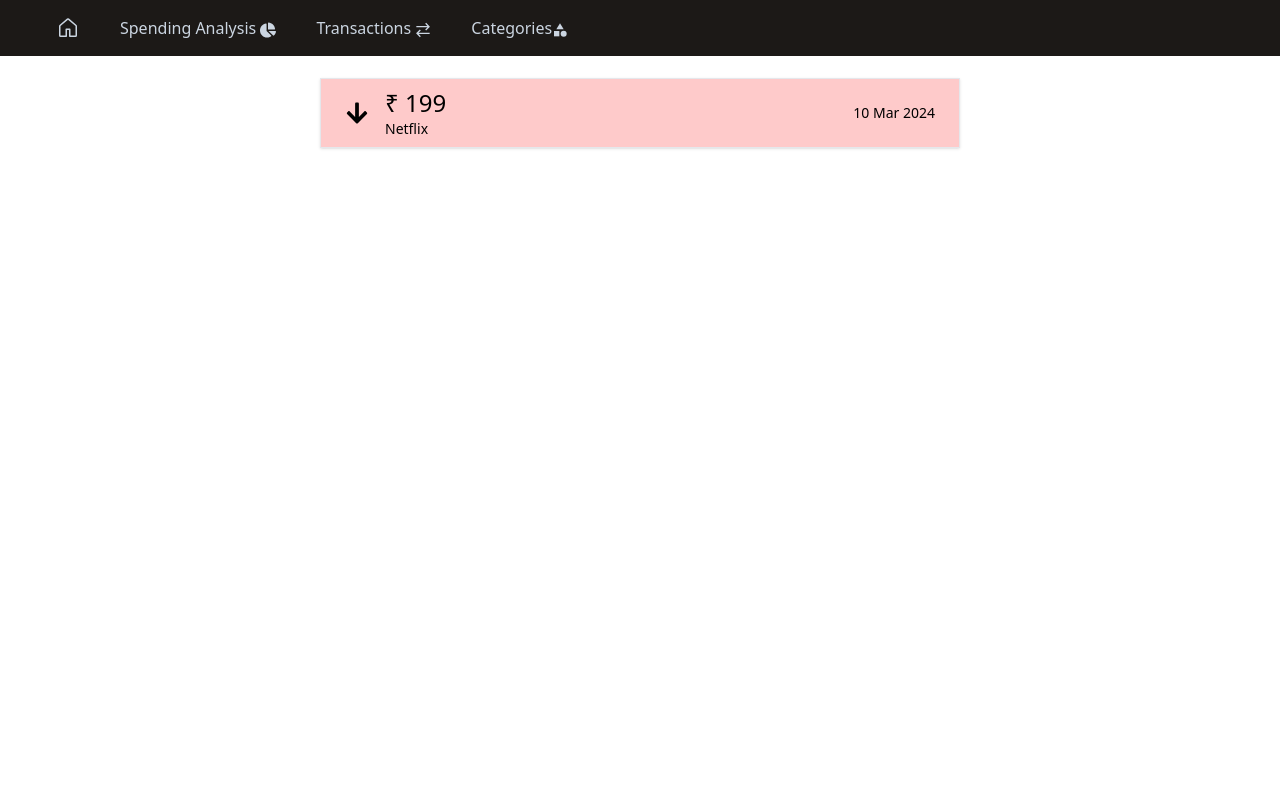
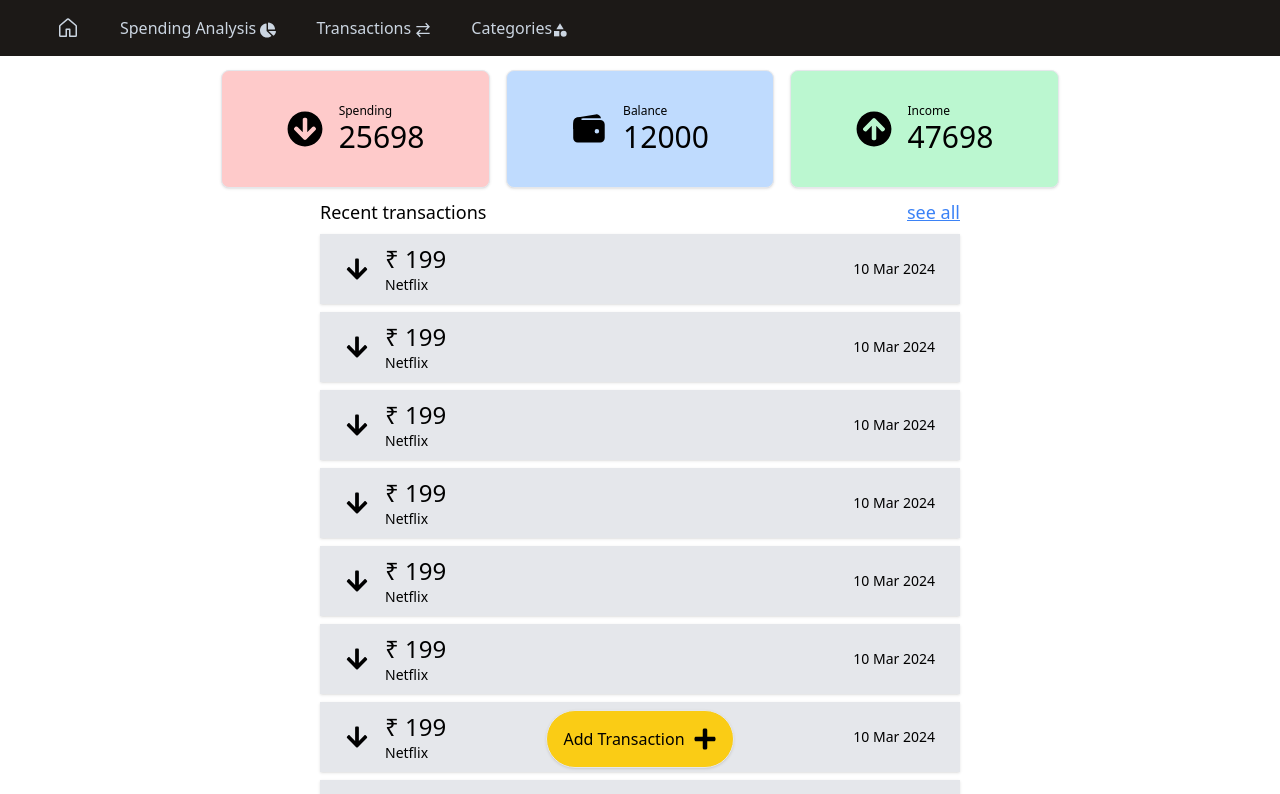
Before and after one commit to raziweb/expense-manager, a React (Create React App) app: page / in a window 1280 px wide. Shown: the top 794 px of the page. Built offline with nearby package versions, Linux system fonts and the light colour scheme.

Commit message:
Homepage UI

```diff
--- a/public/index.html
+++ b/public/index.html
@@ -26,7 +26,7 @@
     -->
     <title>Expense manager</title>
   </head>
-  <body style="padding-top: 70px;">
+  <body>
     <noscript>You need to enable JavaScript to run this app.</noscript>
     <div id="root"></div>
     <!--
--- a/src/App.js
+++ b/src/App.js
@@ -1,15 +1,13 @@
 import Navbar from "./components/Navbar";
-import TransactionShow from "./components/TransactionShow";
+import HomePage from "./pages/HomePage";
 
 function App() {
   return (
-    <div>
+    <div className="pt-[70px]">
       <div>
         <Navbar />
       </div>
-      <div className="mt-2 flex justify-center">
-        <TransactionShow />
-      </div>
+      <HomePage />
     </div>
   );
 }
--- /dev/null
+++ b/src/components/Dashboard.js
@@ -0,0 +1,41 @@
+import { FaArrowCircleDown } from "react-icons/fa";
+import { FaArrowCircleUp } from "react-icons/fa";
+import { FaBalanceScaleLeft } from "react-icons/fa";
+import { IoWallet } from "react-icons/io5";
+
+
+function Dashboard() {
+  return (
+    <div className="fixed w-full mx-2 lg:w-2/3 flex flex-row justify-between">
+      <div className="w-1/3 mx-1 lg:mx-2 px-2 py-4 lg:py-8 rounded-lg bg-red-200 border shadow flex flex-row justify-center">
+        <div className="my-auto text-2xl lg:text-4xl mr-1 lg:mr-4">
+          <FaArrowCircleDown />
+        </div>
+        <div>
+          <div className="text-xs">Spending</div>
+          <div className="text-xl lg:text-3xl">25698</div>
+        </div>
+      </div>
+      <div className="w-1/3 mx-1 lg:mx-2 px-2 py-4 lg:py-8 rounded-lg bg-blue-200 border shadow flex flex-row justify-center">
+      <div className="my-auto text-2xl lg:text-4xl mr-1 lg:mr-4">
+          <IoWallet />
+        </div>
+        <div>
+          <div className="text-xs">Balance</div>
+          <div className="text-xl lg:text-3xl">12000</div>
+        </div>
+      </div>
+      <div className="w-1/3 mx-1 lg:mx-2 px-2 py-4 lg:py-8 rounded-lg bg-green-200 border shadow flex flex-row justify-center">
+      <div className="my-auto text-2xl lg:text-4xl mr-1 lg:mr-4">
+          <FaArrowCircleUp />
+        </div>
+        <div>
+          <div className="text-xs">Income</div>
+          <div className="text-xl lg:text-3xl">47698</div>
+        </div>
+      </div>
+    </div>
+  )
+}
+
+export default Dashboard;
--- a/src/components/TransactionShow.js
+++ b/src/components/TransactionShow.js
@@ -2,11 +2,11 @@
 
 function TransactionShow() {
   return (
-    <div className="w-full mx-2 md:w-3/4 lg:w-1/2 flex border shadow p-2 justify-between bg-red-200">
+    <div className="w-full mx-2 md:w-3/4 lg:w-1/2 flex border shadow p-2 justify-between bg-gray-200">
       <div className="mx-4 flex flex-row ">
-        <div className="my-auto mr-4 text-2xl"><FaArrowDown /></div>
+        <div className="my-auto mr-4 lg:text-2xl text-lg"><FaArrowDown /></div>
         <div>
-          <div className="text-2xl">&#8377; 199</div>
+          <div className="lg:text-2xl text-lg">&#8377; 199</div>
           <div className="text-sm">Netflix</div>
         </div>
         {/* <div className="ml-4 my-auto text-xl">Netflix</div> */}
--- /dev/null
+++ b/src/pages/HomePage.js
@@ -0,0 +1,66 @@
+import TransactionShow from "../components/TransactionShow";
+import Dashboard from "../components/Dashboard";
+import { FaPlus } from "react-icons/fa";
+
+function HomePage() {
+  return (
+    <div>
+      <div className="flex justify-center">
+        <Dashboard />
+      </div>
+      <div className="flex justify-center">
+        <button className="fixed lg:bottom-8 bottom-4 rigth-0 border shadow rounded-full bg-yellow-400 p-4 mt-2 flex flex-row">
+          <span className="hidden lg:block">Add Transaction</span>
+          <span className="lg:ml-2 text-2xl">
+            <FaPlus />
+          </span>
+        </button>
+      </div>
+      <div className="mt-24 lg:mt-32">
+        <div className="mt-2 flex justify-center">
+          <div className="w-full md:w-3/4 lg:w-1/2 mx-2 flex flex-row justify-between">
+            <div className="text-md lg:text-lg">Recent transactions</div>
+            <div className="text-blue-500 underline cursor-pointer text-md lg:text-lg">
+              see all
+            </div>
+          </div>
+        </div>
+        <div className="mt-2 flex justify-center">
+          <TransactionShow />
+        </div>
+        <div className="mt-2 flex justify-center">
+          <TransactionShow />
+        </div>
+        <div className="mt-2 flex justify-center">
+          <TransactionShow />
+        </div>
+        <div className="mt-2 flex justify-center">
+          <TransactionShow />
+        </div>
+        <div className="mt-2 flex justify-center">
+          <TransactionShow />
+        </div>
+        <div className="mt-2 flex justify-center">
+          <TransactionShow />
+        </div>
+        <div className="mt-2 flex justify-center">
+          <TransactionShow />
+        </div>
+        <div className="mt-2 flex justify-center">
+          <TransactionShow />
+        </div>
+        <div className="mt-2 flex justify-center">
+          <TransactionShow />
+        </div>
+        <div className="mt-2 flex justify-center">
+          <TransactionShow />
+        </div>
+        <div className="mt-2 flex justify-center">
+          <TransactionShow />
+        </div>
+      </div>
+    </div>
+  );
+}
+
+export default HomePage;
```
